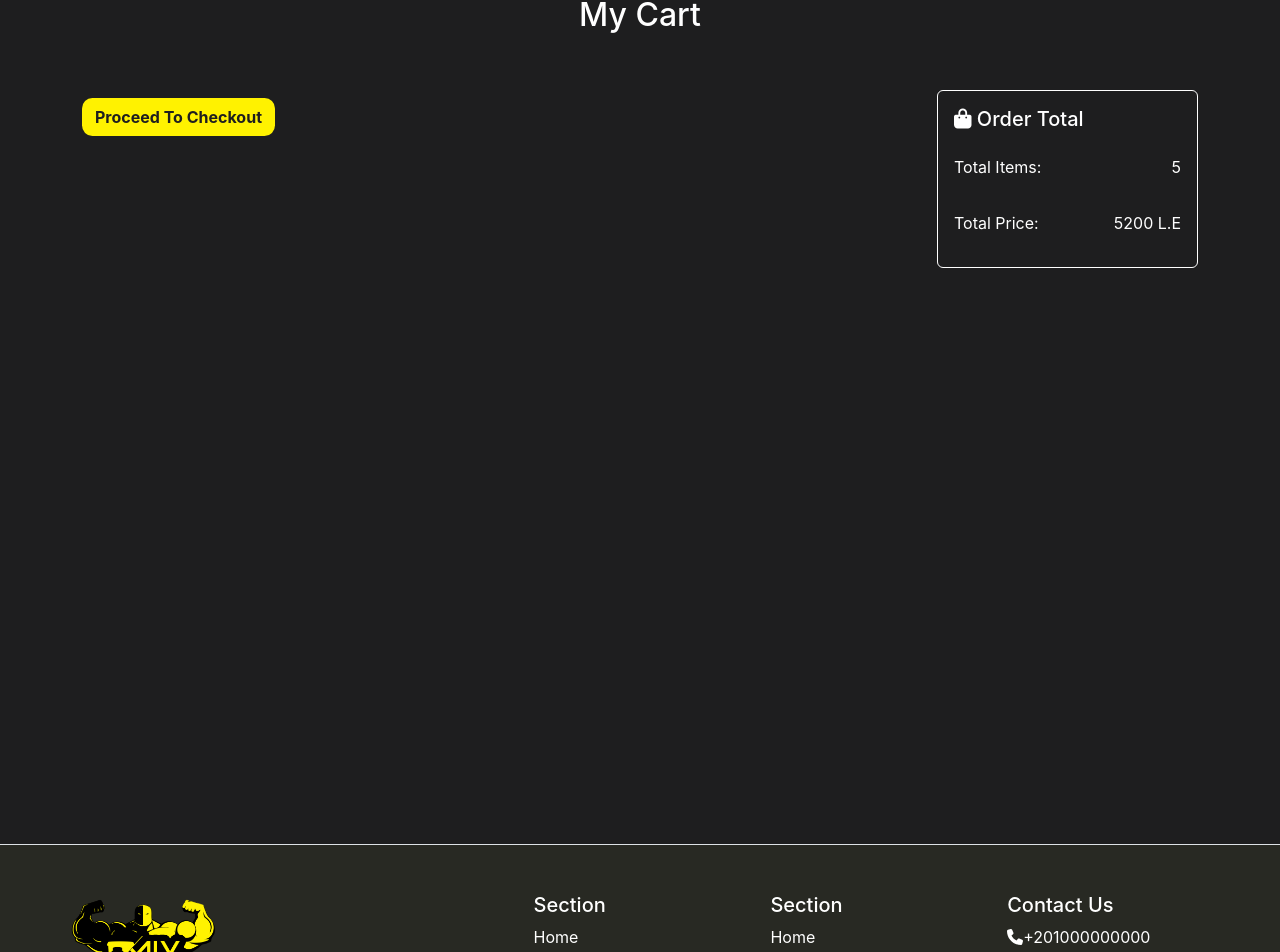
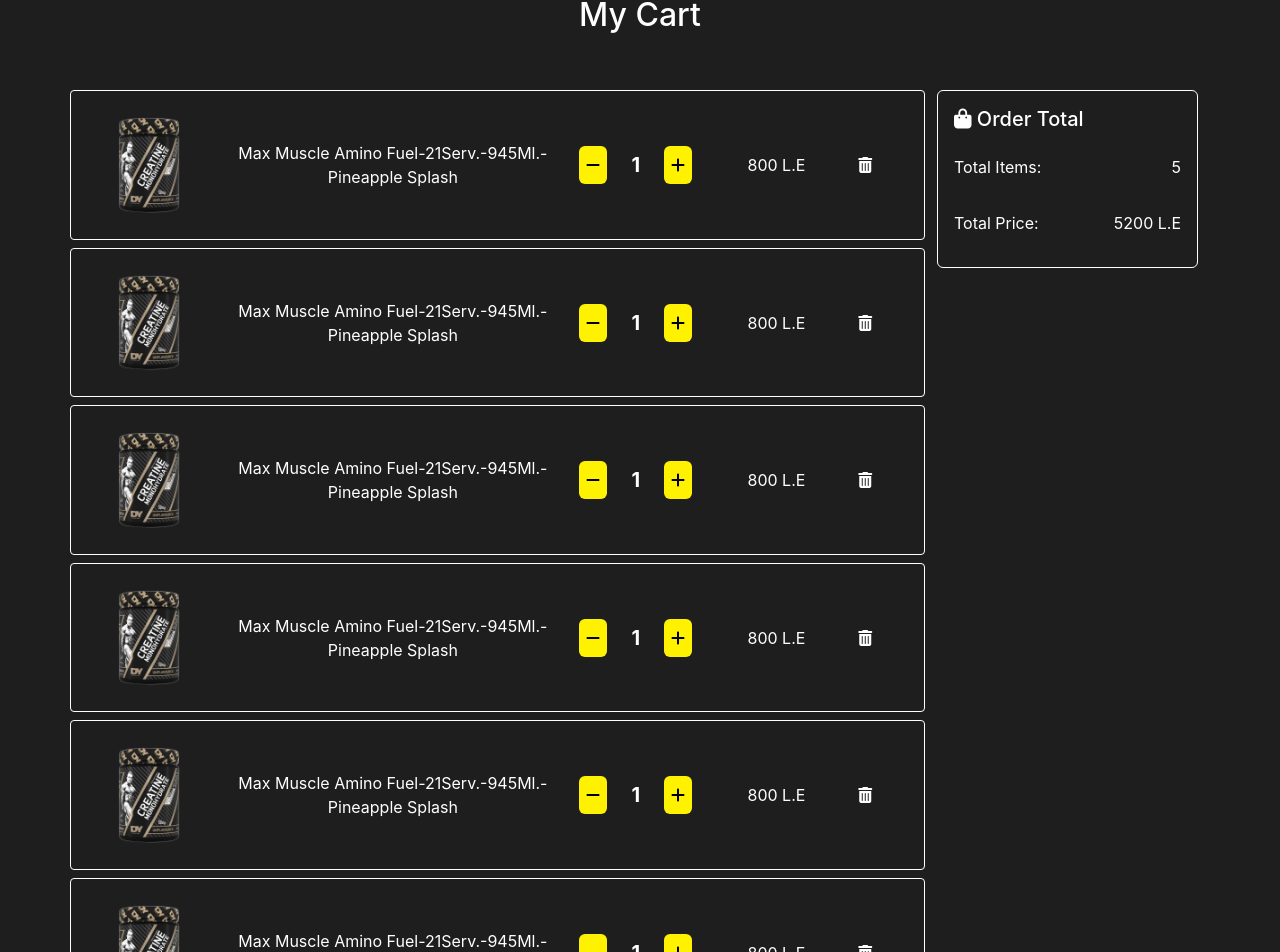
Before and after one commit to MixSupplements/Mix-Supplements-Front, a React (Create React App) app: page /cart in a window 1280 px wide. Shown: the part 164-1116 px from the top of the page. Built offline with nearby package versions, Linux system fonts and the light colour scheme.

Commit message:
initial cart card

```diff
--- /dev/null
+++ b/src/components/CartCard/index.jsx
@@ -0,0 +1,27 @@
+import ProductCounter from '../ProductDetails/ProductCounter'
+
+import './CartCard.css'
+
+const CartCard = () => {
+    return (
+        <div className='row border border-white rounded-1 mb-2 py-3 px-2'>
+            <div className='col-2'>
+                <img className='img-fluid' src={process.env.PUBLIC_URL + 'images/image_512.png'} alt='Item in Cart' />
+            </div>
+            <div className='col-5 text-center d-flex flex-column justify-content-center'>
+                <span>Max Muscle Amino Fuel-21Serv.-945Ml.-Pineapple Splash</span>
+            </div>
+            <div className='col-2 text-center d-flex flex-column justify-content-center'>
+                <ProductCounter />
+            </div>
+            <div className='col-2 text-center d-flex flex-column justify-content-center'>
+                <span>800 L.E</span>
+            </div>
+            <div className='col-1 text-start d-flex flex-column justify-content-center'>
+                <i class="fa-solid fa-trash-can"></i>
+            </div>
+        </div>
+     );
+}
+
+export default CartCard;
--- a/src/pages/Cart/index.jsx
+++ b/src/pages/Cart/index.jsx
@@ -1,14 +1,25 @@
+import CartCard from "../../components/CartCard";
+
 const Cart = () => {
     return (
-        <div className="text-center vh-100">
+        <div className="text-center">
             <h2>My Cart</h2>
             <div className="cart-content row pt-5">
                 <div className="cart-items text-start col-md-9">
+                    <CartCard />
+                    <CartCard />
+                    <CartCard />
+                    <CartCard />
+                    <CartCard />
+                    <CartCard />
+                    <CartCard />
+                    <CartCard />
+                    <CartCard />
                     <button className="btn home-button">Proceed  To Checkout</button>
                 </div>
                 <div className="cart-total  col-md-3">
                     <div className="border border-white p-3 text-start rounded-2">
-                        <h5><i class="fa-solid fa-bag-shopping"></i> Order Total</h5>
+                        <h5><i className="fa-solid fa-bag-shopping"></i> Order Total</h5>
                         <div className="row py-3">
                             <span className="col-6">Total Items:</span>
                             <span className="col-6 text-end">5</span>
```
Also changed, not shown: src/components/CartCard/CartCard.css (added).
